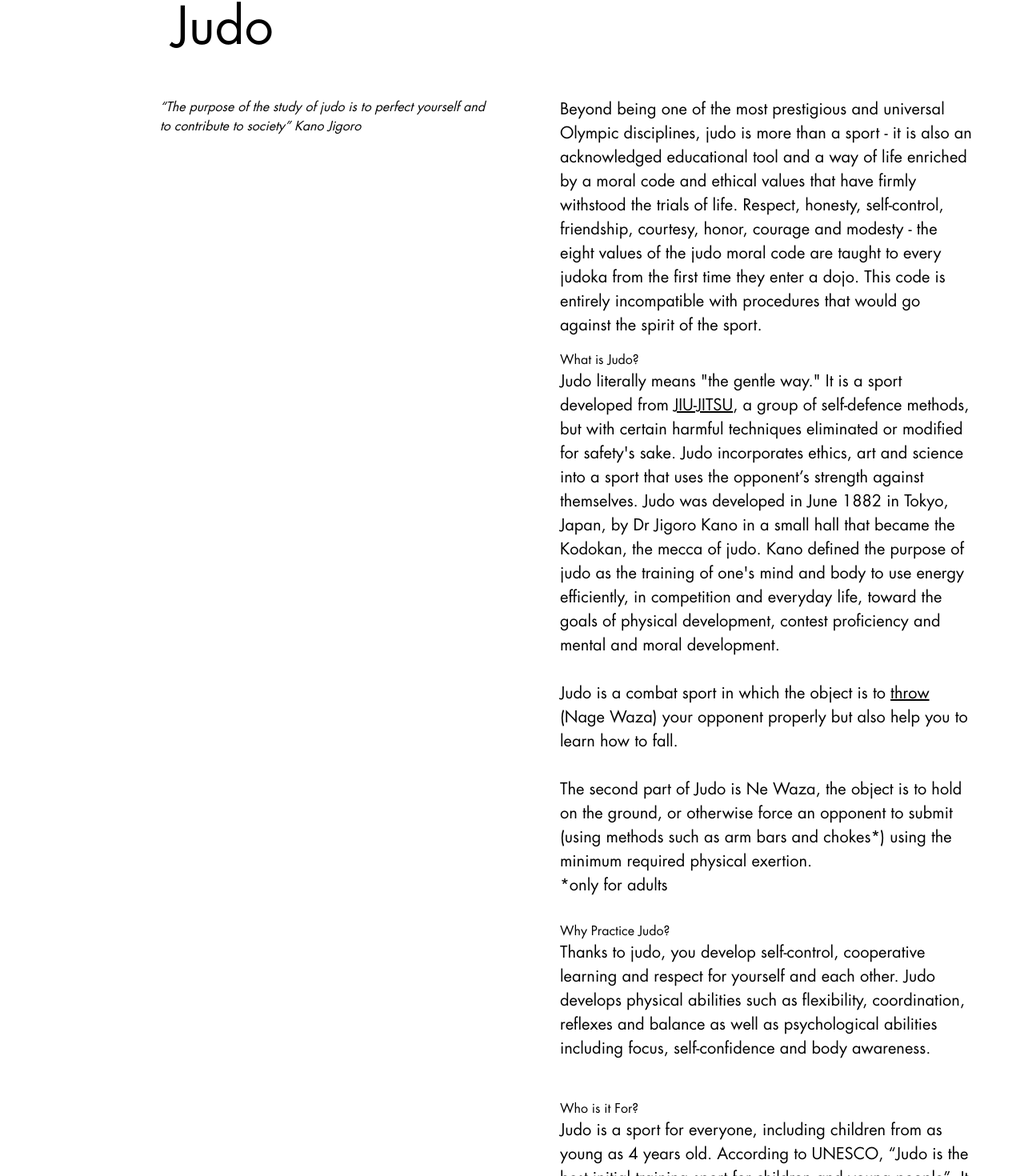
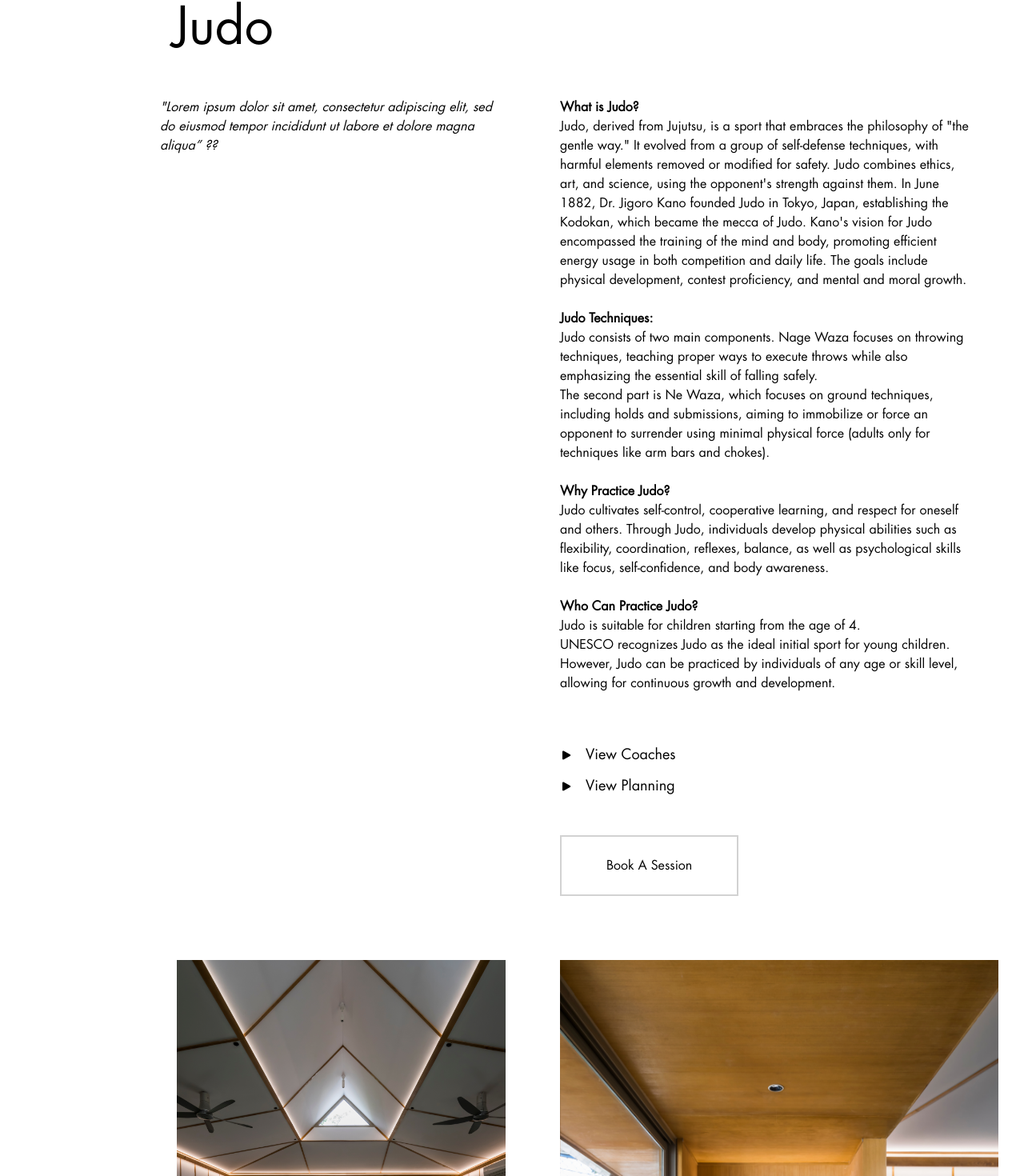
Before and after one commit to akpascalp/ssjc-site, a Vue app: page /judo in a window 1280 px wide. Shown: the part 975-2445 px from the top of the page at 80% size. Built offline with nearby package versions, Linux system fonts and the light colour scheme.

Commit message:
Update Judo page

```diff
--- a/src/pages/Judo.vue
+++ b/src/pages/Judo.vue
@@ -3,7 +3,7 @@
     <div class="absolute w-4/5 flex flex-col items-center pt-8">
       <p class="text-[16px] justify-self-center">House of SSJC</p>
       <svg viewBox="0 0 100 100" xmlns="http://www.w3.org/2000/svg">
-        <line x1="0" y1="2" x2="100" y2="2" stroke="white" stroke-width='0.03'/>
+        <line x1="0" y1="2" x2="100" y2="2" stroke="white" stroke-width='0.03' />
       </svg>
     </div>
     <div class="absolute h-screen flex flex-col justify-center items-center">
@@ -27,59 +27,39 @@
     <p class="text-[64px] pt-8 pb-8 pl-24">Judo</p>
     <div class="grid grid-cols-2 pt-2">
       <p class="text-[16px] mx-20">
-        <i>“The purpose of the study of judo is to perfect yourself and to contribute to society” Kano Jigoro</i>
+        <i>"Lorem ipsum dolor sit amet, consectetur adipiscing elit, sed do eiusmod tempor incididunt ut labore et dolore
+          magna aliqua” ??</i>
       </p>
       <div class="">
-        <p class="text-[20px] pr-16 pb-4">
-          Beyond being one of the most prestigious and universal Olympic disciplines, judo is more than a sport - it is
-          also an acknowledged educational tool and a way of life enriched by a moral code and ethical values that have
-          firmly withstood the trials of life.
-          Respect, honesty, self-control, friendship, courtesy, honor, courage and modesty - the eight values of the judo
-          moral code are taught to every judoka from the first time they enter a dojo. This code is entirely incompatible
-          with procedures that would go against the spirit of the sport.
-        </p>
-        <div class="pr-16 pb-16">
-          <h1>What is Judo?</h1>
-          <p class="text-[20px]">
-            Judo literally means "the gentle way." It is a sport developed from <u>JIU-JITSU</u>, a group of self-defence
-            methods,
-            but with certain harmful techniques eliminated or modified for safety's sake. Judo incorporates ethics, art
-            and
-            science into a sport that uses the opponent’s strength against themselves. Judo was developed in June 1882 in
-            Tokyo, Japan, by Dr Jigoro Kano in a small hall that became the Kodokan, the mecca of judo. Kano defined the
-            purpose of judo as the training of one's mind and body to use energy efficiently, in competition and everyday
-            life, toward the goals of physical development, contest proficiency and mental and moral development.
-            <br />
-            <br />
-            Judo is a combat sport in which the object is to <u>throw</u> (<b>Nage Waza</b>) your opponent properly but
-            also help you to
-            learn how to fall.
-            <br />
-            <br />
-
-            The second part of Judo is <b>Ne Waza</b>, the object is to hold on the ground, or otherwise force an opponent
-            to
-            submit (using methods such as arm bars and chokes*) using the minimum required physical exertion.
-            <br />
-            *only for adults
-
-            <br />
-            <br />
-          </p>
-          <h1>Why Practice Judo?</h1>
-          <p class="text-[20px]">
-            Thanks to judo, you develop self-control, cooperative learning and respect for yourself and each other. Judo
-            develops physical abilities such as flexibility, coordination, reflexes and balance as well as psychological
-            abilities including focus, self-confidence and body awareness.
-          </p>
+        <div class="text-[16px] pr-16 pb-16">
+          <p>
+          <p class="font-bold">What is Judo?</p>
+          Judo, derived from Jujutsu, is a sport that embraces the philosophy of "the gentle way." It evolved from a group
+          of self-defense techniques, with harmful elements removed or modified for safety. Judo combines ethics, art, and
+          science, using the opponent's strength against them. In June 1882, Dr. Jigoro Kano founded Judo in Tokyo, Japan,
+          establishing the Kodokan, which became the mecca of Judo. Kano's vision for Judo encompassed the training of the
+          mind and body, promoting efficient energy usage in both competition and daily life. The goals include physical
+          development, contest proficiency, and mental and moral growth.
           <br />
           <br />
-
-          <h1>Who is it For?</h1>
-          <p class="text-[20px]">
-            Judo is a sport for everyone, including children from as young as 4 years old. According to UNESCO, “Judo is
-            the
-            best initial training sport for children and young people”. It can be practiced at any age and any level.
+          <p class="font-bold">Judo Techniques:</p>
+          Judo consists of two main components. Nage Waza focuses on throwing techniques, teaching proper ways to execute
+          throws while also emphasizing the essential skill of falling safely. <br />
+          The second part is Ne Waza, which focuses on ground techniques, including holds and submissions, aiming to
+          immobilize or force an opponent to surrender using minimal physical force (adults only for techniques like arm
+          bars and chokes).
+          <br />
+          <br />
+          <p class="font-bold">Why Practice Judo?</p>
+          Judo cultivates self-control, cooperative learning, and respect for oneself and others. Through Judo,
+          individuals develop physical abilities such as flexibility, coordination, reflexes, balance, as well as
+          psychological skills like focus, self-confidence, and body awareness.
+          <br />
+          <br />
+          <p class="font-bold">Who Can Practice Judo?</p>
+          Judo is suitable for children starting from the age of 4. <br />
+          UNESCO recognizes Judo as the ideal initial sport for young children. However, Judo can be practiced by
+          individuals of any age or skill level, allowing for continuous growth and development.
           </p>
         </div>
         <div class="flex flex-col gap-3">
@@ -108,8 +88,8 @@
       </div>
     </div>
     <div class="grid grid-cols-2 pt-20 items-start place-items-center mx-8">
-      <img src="/img_2.png" class="w-2/3" />
-      <img src="/img_10.png" class="w-2/3" />
+      <img src="/img_2.png" class="w-3/4" />
+      <img src="/img_10.png" />
     </div>
   </div>
 
@@ -123,26 +103,6 @@
     <PersonLayout v-for="person in coaches" :title="person.name" :dataList="person.dataList"
       :descriptionText="person.descriptionText" :img="person.img" />
 
-  </div>
-
-  <!-- The Planning -->
-  <div>
-    <p class="text-[64px] pt-8 pb-8 pl-24">The Planning</p>
-    <div class="grid grid-cols-2 pl-24">
-      <div class="text-[36px] mr-96">
-        <ul>
-          <li><b>Monday,</b></li>
-          <li><b>Wednesday,</b></li>
-          <li><b>Friday</b></li>
-        </ul>
-      </div>
-      <ul class="divide-y pr-20">
-        <li v-for="classData in planning" class="grid grid-cols-2 items-center py-4">
-          <p class="text-[24px]"><b>{{ classData.time }}</b></p>
-          <p class="text-[16px] justify-self-end">{{ classData.name }}</p>
-        </li>
-      </ul>
-    </div>
   </div>
 
   <div class="relative">
@@ -202,16 +162,6 @@ export default {
         src: '/img_3.png',
         alt: 'Img 3'
       }],
-      planning: [
-        { time: '6:00 AM', name: 'Fundamentals' },
-        { time: '6:00 AM', name: 'Basics' },
-        { time: '7:00 AM', name: 'Pro Training' },
-        { time: '8:00 AM', name: 'Kids 3-5 / Kids 5-7' },
-        { time: '3:00 PM', name: 'Fundamentals' },
-        { time: '4:00 PM', name: 'Basics' },
-        { time: '5:00 PM', name: 'Pro Training' },
-        { time: '6:00 PM', name: 'Kids 3-5 / Kids 5-7' },
-      ],
       coaches: [{
         name: "Benjamin Nguyen",
         dataList: [
```
